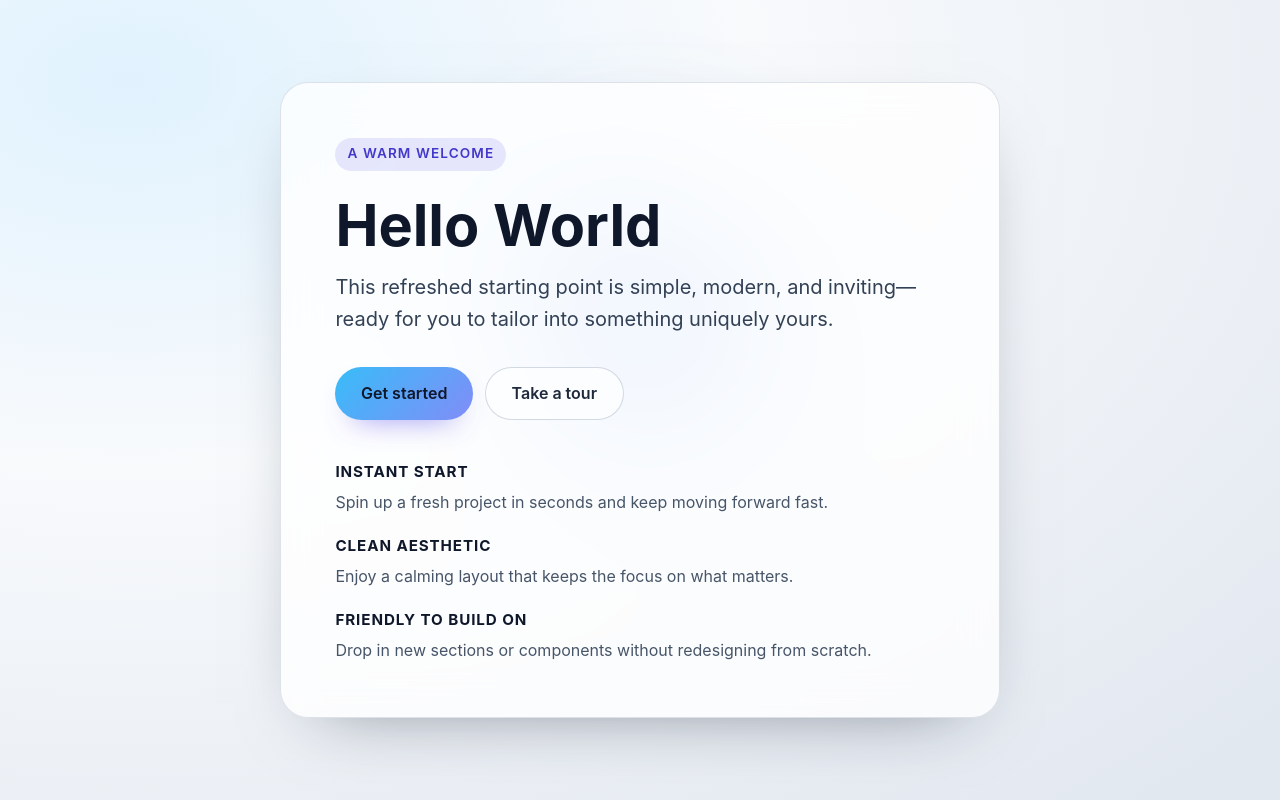
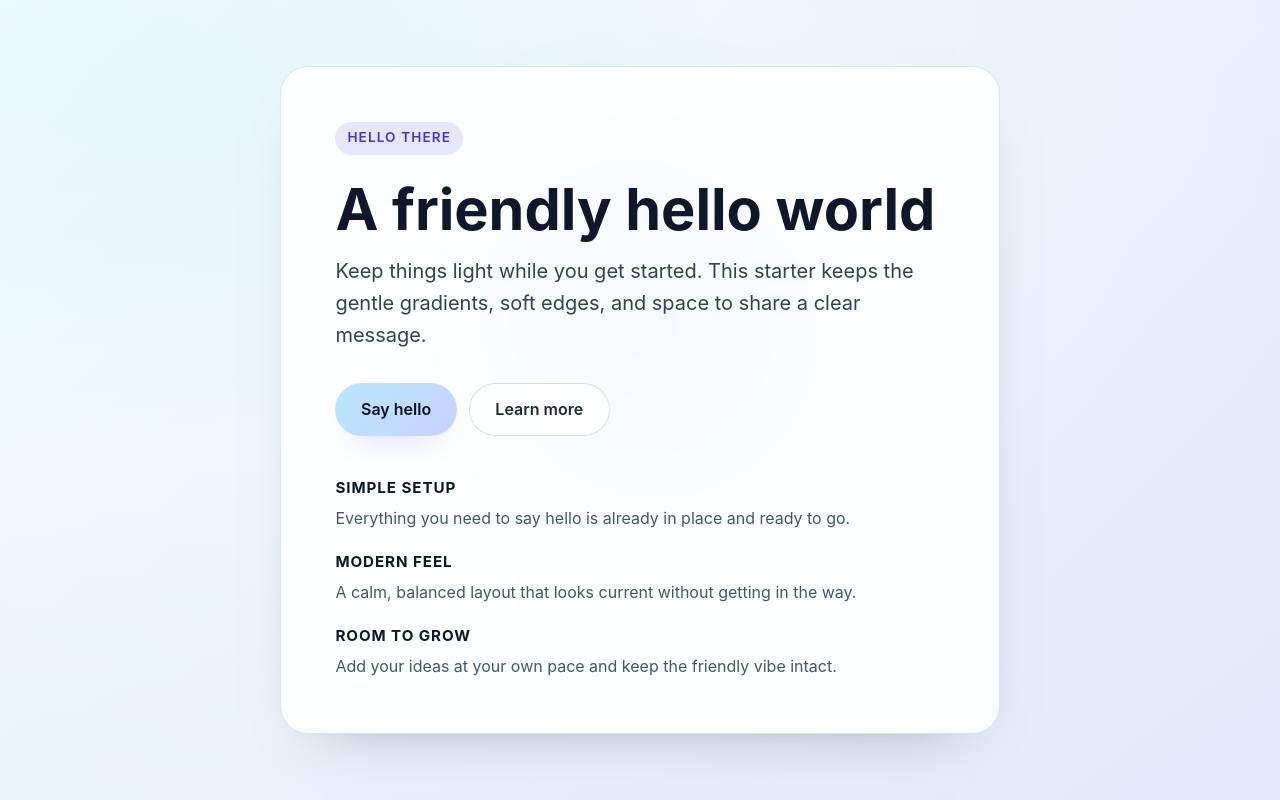
Before and after one commit to emilrenekrog-glitch/hello-world, a React (Vite) app: page / in a window 1280 px wide. Built offline with nearby package versions, Linux system fonts and the light colour scheme.

Commit message:
Simplify hello world copy and soften styling

```diff
--- a/src/App.css
+++ b/src/App.css
@@ -9,6 +9,7 @@
   justify-content: center;
   min-height: 100vh;
   padding: 4rem 1.5rem;
+  background: linear-gradient(135deg, rgba(236, 254, 255, 0.6), rgba(224, 231, 255, 0.6));
   overflow: hidden;
 }
 
@@ -30,10 +31,10 @@
   width: min(720px, 100%);
   padding: clamp(2.75rem, 3vw + 1rem, 3.5rem);
   border-radius: 28px;
-  background: rgba(255, 255, 255, 0.78);
-  border: 1px solid rgba(148, 163, 184, 0.3);
-  box-shadow: 0 25px 70px -40px rgba(15, 23, 42, 0.55);
-  backdrop-filter: blur(18px);
+  background: rgba(255, 255, 255, 0.86);
+  border: 1px solid rgba(148, 163, 184, 0.28);
+  box-shadow: 0 25px 60px -45px rgba(15, 23, 42, 0.5);
+  backdrop-filter: blur(16px);
   text-align: left;
   z-index: 1;
 }
@@ -84,9 +85,9 @@
 }
 
 .button--primary {
-  color: #0f172a;
-  background: linear-gradient(135deg, #38bdf8, #818cf8);
-  box-shadow: 0 14px 30px -18px rgba(79, 70, 229, 0.8);
+  color: #0b1120;
+  background: linear-gradient(135deg, #bae6fd, #c7d2fe);
+  box-shadow: 0 14px 30px -22px rgba(79, 70, 229, 0.6);
 }
 
 .button--primary:hover {
@@ -95,9 +96,9 @@
 }
 
 .button--ghost {
-  color: #1e293b;
-  background: rgba(255, 255, 255, 0.6);
-  border: 1px solid rgba(148, 163, 184, 0.4);
+  color: #1f2937;
+  background: rgba(255, 255, 255, 0.72);
+  border: 1px solid rgba(148, 163, 184, 0.35);
 }
 
 .button--ghost:hover {
--- a/src/App.jsx
+++ b/src/App.jsx
@@ -2,16 +2,16 @@ import './App.css'
 
 const highlights = [
   {
-    title: 'Instant start',
-    copy: 'Spin up a fresh project in seconds and keep moving forward fast.',
+    title: 'Simple setup',
+    copy: 'Everything you need to say hello is already in place and ready to go.',
   },
   {
-    title: 'Clean aesthetic',
-    copy: 'Enjoy a calming layout that keeps the focus on what matters.',
+    title: 'Modern feel',
+    copy: 'A calm, balanced layout that looks current without getting in the way.',
   },
   {
-    title: 'Friendly to build on',
-    copy: 'Drop in new sections or components without redesigning from scratch.',
+    title: 'Room to grow',
+    copy: 'Add your ideas at your own pace and keep the friendly vibe intact.',
   },
 ]
 
@@ -19,18 +19,18 @@ function App() {
   return (
     <main className="hero">
       <section className="hero-card">
-        <span className="hero-card__eyebrow">A warm welcome</span>
-        <h1>Hello World</h1>
+        <span className="hero-card__eyebrow">Hello there</span>
+        <h1>A friendly hello world</h1>
         <p>
-          This refreshed starting point is simple, modern, and inviting—ready for you to
-          tailor into something uniquely yours.
+          Keep things light while you get started. This starter keeps the gentle gradients,
+          soft edges, and space to share a clear message.
         </p>
         <div className="hero-card__actions">
-          <a className="button button--primary" href="#get-started">
-            Get started
+          <a className="button button--primary" href="#say-hello">
+            Say hello
           </a>
-          <a className="button button--ghost" href="#tour">
-            Take a tour
+          <a className="button button--ghost" href="#learn-more">
+            Learn more
           </a>
         </div>
         <ul className="hero-card__highlights">
```
